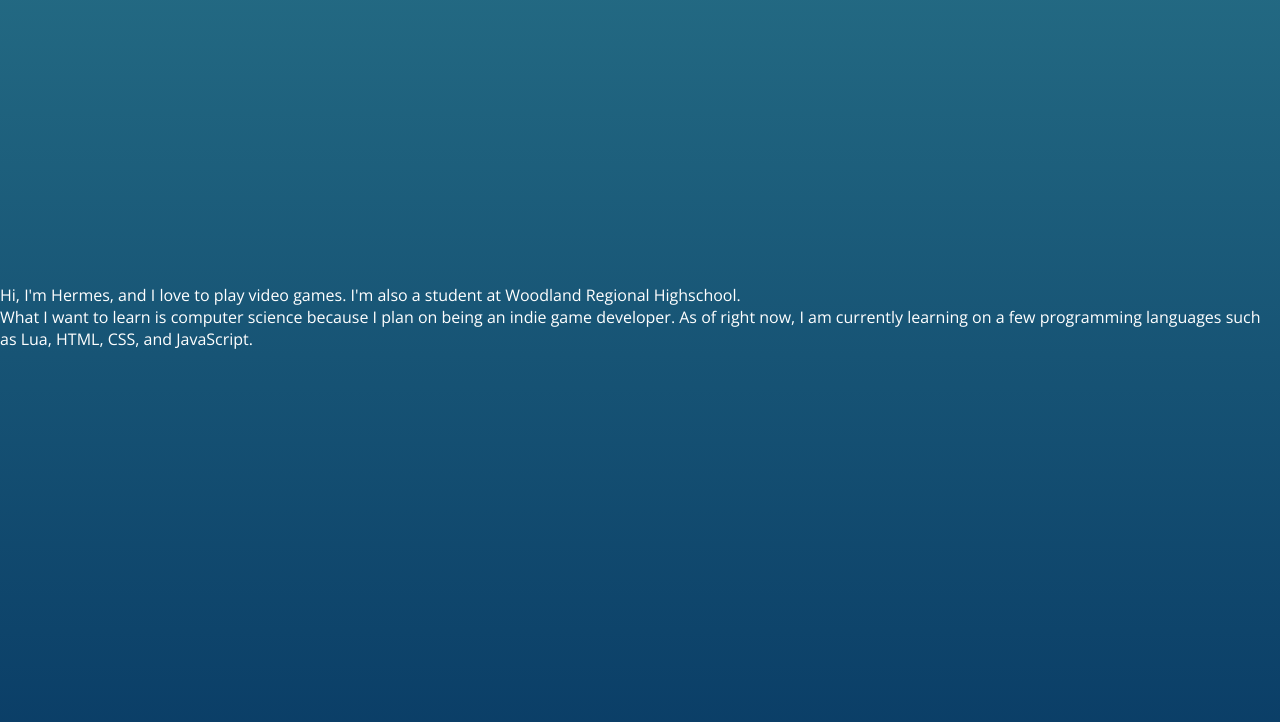
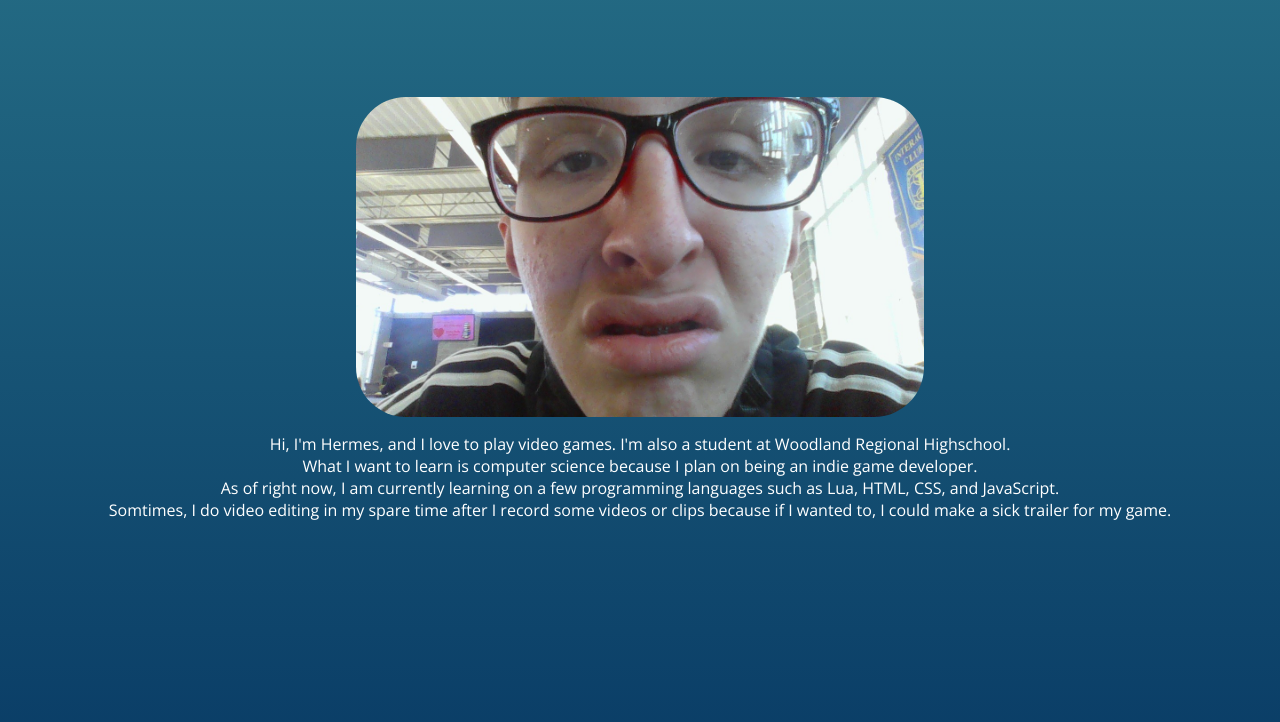
Before and after one commit to CSF2223/HermesK, a plain HTML site: page aboutMe.html in a window 1280 px wide. Shown: the part 78-800 px from the top of the page. Drawn offline with nearby package versions, Linux system fonts and the light colour scheme.

Commit message:
Submitted for grading

```diff
--- a/aboutMe.html
+++ b/aboutMe.html
@@ -31,9 +31,11 @@
     </nav> <!-- CLOSE NAVBAR CLASS -->
 
     <section class="filler">
+        <img src="assets/dang.jpg"></img>
         <p>Hi, I'm Hermes, and I love to play video games. I'm also a student at Woodland Regional Highschool. <br />
-        What I want to learn is computer science because I plan on being an indie game developer.
-        As of right now, I am currently learning on a few programming languages such as Lua, HTML, CSS, and JavaScript.</p>
+        What I want to learn is computer science because I plan on being an indie game developer. <br />
+        As of right now, I am currently learning on a few programming languages such as Lua, HTML, CSS, and JavaScript. <br />
+        Somtimes, I do video editing in my spare time after I record some videos or clips because if I wanted to, I could make a sick trailer for my game.
 
     </section>
 
--- a/style.css
+++ b/style.css
@@ -71,7 +71,7 @@ body {
 .projectsHeader { margin: 1.5rem 3rem; text-align: center; padding: 0.5rem; letter-spacing: 4px;
 }
 
-.projectCard { background-color: rgb(25,25,25); color: #fff; margin: 4rem 2rem; padding: 0.5rem 2rem; text-align: center; border: 7.5px solid purple; box-shadow: 0rem 1rem 4rem purple; border-radius: 3rem;
+.projectCard { background-color: rgb(30,30,30); color: #fff; margin: 3rem 1.5rem; padding: 0.5rem 2rem; text-align: center; border: 10px solid purple; box-shadow: 0rem 1rem 4rem purple; border-radius: 3rem;
 }
 
 .projectCard:hover {
@@ -106,7 +106,7 @@ body {
 }
 
 .projectCard img:hover {
-    transform: scale(1.1);
+    transform: scale(1.075);
 }
 
 img {
@@ -137,8 +137,12 @@ footer { text-align: center; color: #c5b35; margin: 10rem 0; border-top: 1px sol
 .copyright { margin: 1rem; padding: 1rem; font-size: 1rem; color: #c5b358; display: block;
 }
 
-.filler { display: flex; flex-direction: column; justify-content: center; align-items: center; margin: 0; height: 80vh;
+.filler { display: flex; flex-direction: column; justify-content: center; align-items: center; margin: 0px; height: 80vh; text-align: center;
 }
+
+.filler img { height: 50%; width: auto; border-radius: 50px;
+}
+
 
 
 
```
Also changed, not shown: projects.html (+1 -1 lines), assets/dang.jpg (added), 1 other file.
